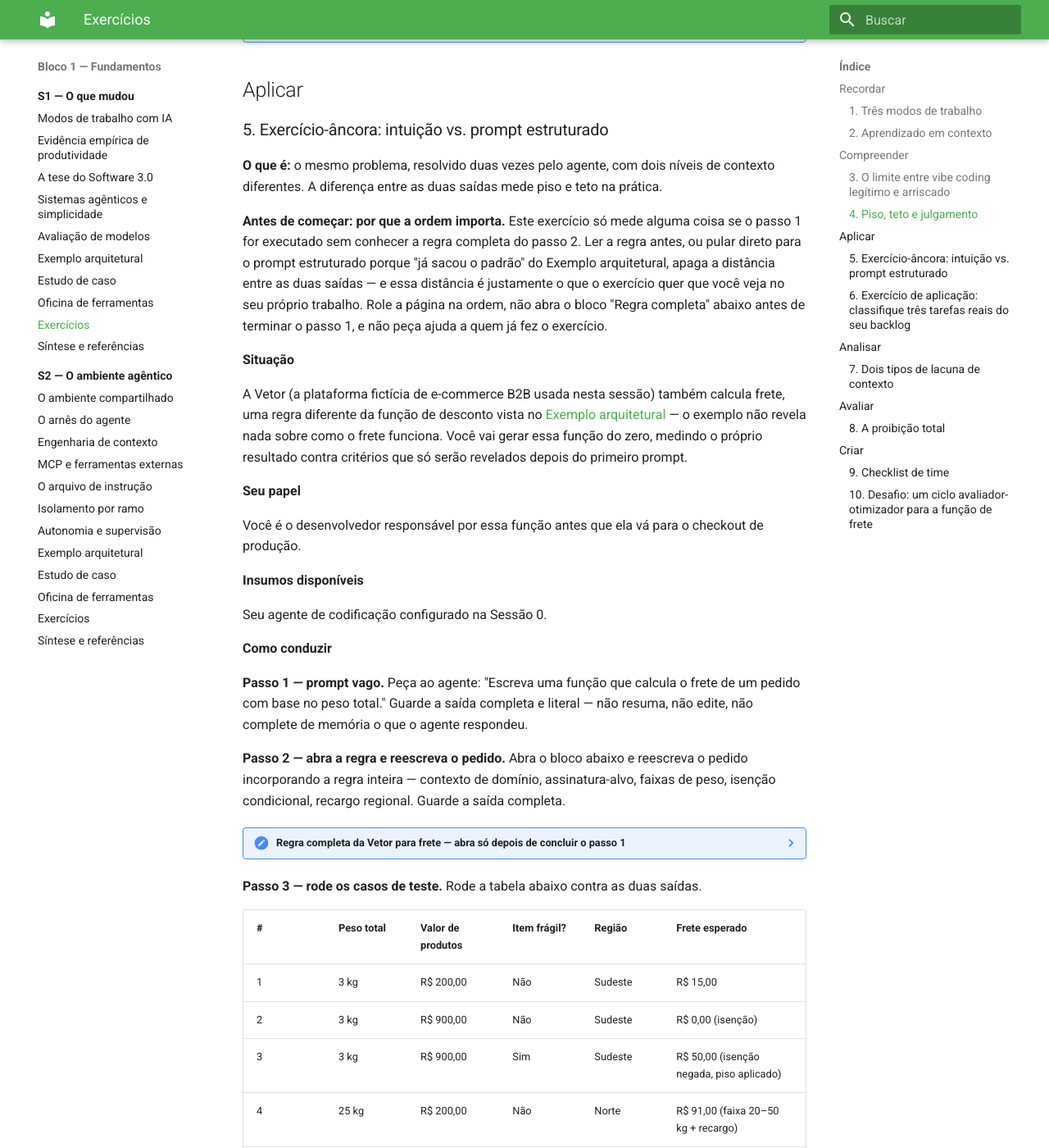
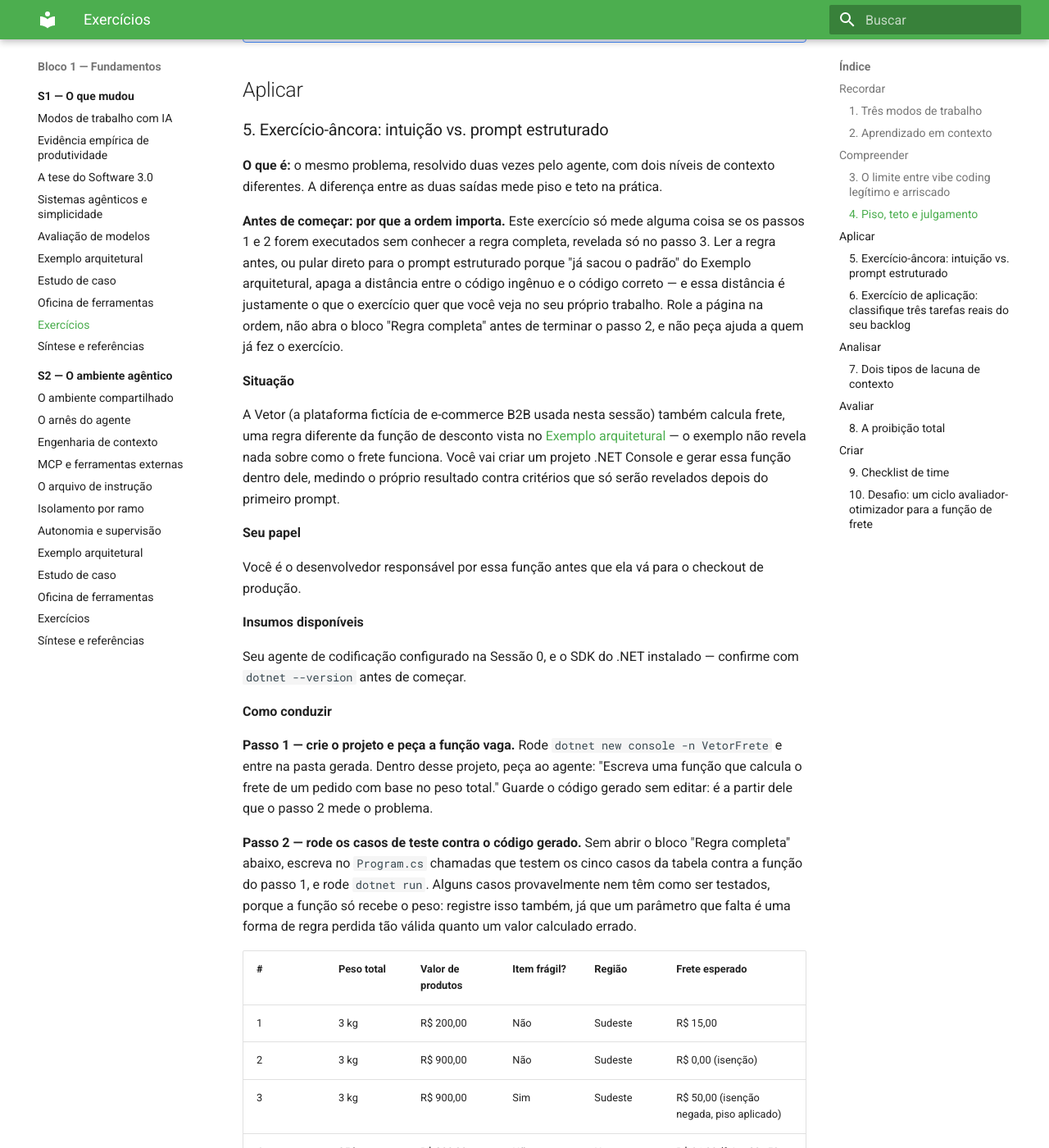
Before and after one commit to arkhibr/workshops-ia-agentica, an MkDocs documentation site: the page built from docs/sessao-01-o-que-mudou/exercicios.md, in a window 1280 px wide and 1400 px high, scrolled down 1095 px. Shown: the whole window at 82% size. Built offline with MkDocs 1.6.1 and Material for MkDocs 9.7.7, drawn with Linux system fonts in a browser that asks for light colours; some of the changed text lies outside the part shown.

Commit message:
feat(s1): exercício-âncora vira hands-on num projeto .NET Console
Antes o exercício comparava só texto gerado pelo agente ("as duas saídas"),
sem executar nada. Agora o aluno cria um projeto real (dotnet new console) e
roda os cinco casos de teste contra o código de verdade, com dotnet run,
antes de implementar a regra completa — o mesmo espírito de piso/teto, mas
com execução real em vez de leitura de texto.

Reordena os três passos: 1) criar o projeto e pedir a função vaga; 2) rodar
os casos de teste contra esse código, sem ver a regra ainda — vários casos
provavelmente nem têm como ser testados, porque a função só recebe o peso, o
que já é uma forma de regra perdida; 3) só então abrir a regra completa e
implementá-la no mesmo projeto, revalidando os cinco casos.

Ajusta a instrução de "não espiar antes da hora", os critérios de avaliação
e a dica ao facilitador para os novos números de passo (o corte passa a ser
depois do passo 2, não do passo 1) e para evidência em dotnet run, não mais
em texto colado do agente.

Co-Authored-By: Claude Haiku 4.5 <noreply@anthropic.com>

```diff
--- a/docs/sessao-01-o-que-mudou/exercicios.md
+++ b/docs/sessao-01-o-que-mudou/exercicios.md
@@ -52,11 +52,11 @@ Confunde piso (o código roda) com teto (o código está correto e testável) e
 
 **O que é:** o mesmo problema, resolvido duas vezes pelo agente, com dois níveis de contexto diferentes. A diferença entre as duas saídas mede piso e teto na prática.
 
-**Antes de começar: por que a ordem importa.** Este exercício só mede alguma coisa se o passo 1 for executado sem conhecer a regra completa do passo 2. Ler a regra antes, ou pular direto para o prompt estruturado porque "já sacou o padrão" do Exemplo arquitetural, apaga a distância entre as duas saídas — e essa distância é justamente o que o exercício quer que você veja no seu próprio trabalho. Role a página na ordem, não abra o bloco "Regra completa" abaixo antes de terminar o passo 1, e não peça ajuda a quem já fez o exercício.
+**Antes de começar: por que a ordem importa.** Este exercício só mede alguma coisa se os passos 1 e 2 forem executados sem conhecer a regra completa, revelada só no passo 3. Ler a regra antes, ou pular direto para o prompt estruturado porque "já sacou o padrão" do Exemplo arquitetural, apaga a distância entre o código ingênuo e o código correto — e essa distância é justamente o que o exercício quer que você veja no seu próprio trabalho. Role a página na ordem, não abra o bloco "Regra completa" antes de terminar o passo 2, e não peça ajuda a quem já fez o exercício.
 
 **Situação**
 
-A Vetor (a plataforma fictícia de e-commerce B2B usada nesta sessão) também calcula frete, uma regra diferente da função de desconto vista no [Exemplo arquitetural](exemplo-arquitetural.md) — o exemplo não revela nada sobre como o frete funciona. Você vai gerar essa função do zero, medindo o próprio resultado contra critérios que só serão revelados depois do primeiro prompt.
+A Vetor (a plataforma fictícia de e-commerce B2B usada nesta sessão) também calcula frete, uma regra diferente da função de desconto vista no [Exemplo arquitetural](exemplo-arquitetural.md) — o exemplo não revela nada sobre como o frete funciona. Você vai criar um projeto .NET Console e gerar essa função dentro dele, medindo o próprio resultado contra critérios que só serão revelados depois do primeiro prompt.
 
 **Seu papel**
 
@@ -64,15 +64,23 @@ Você é o desenvolvedor responsável por essa função antes que ela vá para o
 
 **Insumos disponíveis**
 
-Seu agente de codificação configurado na Sessão 0.
+Seu agente de codificação configurado na Sessão 0, e o SDK do .NET instalado — confirme com `dotnet --version` antes de começar.
 
 **Como conduzir**
 
-**Passo 1 — prompt vago.** Peça ao agente: "Escreva uma função que calcula o frete de um pedido com base no peso total." Guarde a saída completa e literal — não resuma, não edite, não complete de memória o que o agente respondeu.
+**Passo 1 — crie o projeto e peça a função vaga.** Rode `dotnet new console -n VetorFrete` e entre na pasta gerada. Dentro desse projeto, peça ao agente: "Escreva uma função que calcula o frete de um pedido com base no peso total." Guarde o código gerado sem editar: é a partir dele que o passo 2 mede o problema.
 
-**Passo 2 — abra a regra e reescreva o pedido.** Abra o bloco abaixo e reescreva o pedido incorporando a regra inteira — contexto de domínio, assinatura-alvo, faixas de peso, isenção condicional, recargo regional. Guarde a saída completa.
+**Passo 2 — rode os casos de teste contra o código gerado.** Sem abrir o bloco "Regra completa" abaixo, escreva no `Program.cs` chamadas que testem os cinco casos da tabela contra a função do passo 1, e rode `dotnet run`. Alguns casos provavelmente nem têm como ser testados, porque a função só recebe o peso: registre isso também, já que um parâmetro que falta é uma forma de regra perdida tão válida quanto um valor calculado errado.
 
-??? note "Regra completa da Vetor para frete — abra só depois de concluir o passo 1"
+| # | Peso total | Valor de produtos | Item frágil? | Região | Frete esperado |
+|---|---|---|---|---|---|
+| 1 | 3 kg | R$ 200,00 | Não | Sudeste | R$ 15,00 |
+| 2 | 3 kg | R$ 900,00 | Não | Sudeste | R$ 0,00 (isenção) |
+| 3 | 3 kg | R$ 900,00 | Sim | Sudeste | R$ 50,00 (isenção negada, piso aplicado) |
+| 4 | 25 kg | R$ 200,00 | Não | Norte | R$ 91,00 (faixa 20–50 kg + recargo) |
+| 5 | 3 kg | R$ 900,00 | Sim | Norte | R$ 65,00 (piso de frágil + recargo, nessa ordem) |
+
+??? note "Regra completa da Vetor para frete — abra só depois de concluir o passo 2"
     Tabela de frete por peso total do pedido:
 
     | Peso total do pedido | Frete base |
@@ -87,32 +95,24 @@ Seu agente de codificação configurado na Sessão 0.
     - Pedidos com valor de produtos ≥ R$ 800,00 têm frete grátis — **exceto** se o pedido contiver item da categoria "frágil": nesse caso a isenção é negada, e o frete nunca é menor que R$ 50,00, mesmo que a faixa de peso indicasse um valor menor.
     - Entregas para a região Norte recebem recargo de 30% sobre o frete **já calculado** — depois de aplicar a isenção e o piso de item frágil, nunca sobre o frete base isolado.
 
-**Passo 3 — rode os casos de teste.** Rode a tabela abaixo contra as duas saídas.
-
-| # | Peso total | Valor de produtos | Item frágil? | Região | Frete esperado |
-|---|---|---|---|---|---|
-| 1 | 3 kg | R$ 200,00 | Não | Sudeste | R$ 15,00 |
-| 2 | 3 kg | R$ 900,00 | Não | Sudeste | R$ 0,00 (isenção) |
-| 3 | 3 kg | R$ 900,00 | Sim | Sudeste | R$ 50,00 (isenção negada, piso aplicado) |
-| 4 | 25 kg | R$ 200,00 | Não | Norte | R$ 91,00 (faixa 20–50 kg + recargo) |
-| 5 | 3 kg | R$ 900,00 | Sim | Norte | R$ 65,00 (piso de frágil + recargo, nessa ordem) |
+**Passo 3 — implemente a regra completa no mesmo projeto.** Abra o bloco acima e peça ao agente, ainda dentro do projeto `VetorFrete`, para reescrever a função incorporando a regra inteira: contexto de domínio, assinatura-alvo, faixas de peso, isenção condicional, recargo regional. Rode os cinco casos de novo com `dotnet run` e confirme que todos passam.
 
 **Entrega esperada**
 
-As duas saídas (passos 1 e 2), sem edição, e uma tabela marcando quais dos cinco casos cada versão passa. Cole a saída bruta do agente, não uma descrição do que ele fez.
+O código gerado no passo 1, a saída de `dotnet run` do passo 2 (incluindo os casos que não puderam ser testados e por quê), o código reescrito no passo 3, e a saída de `dotnet run` confirmando os cinco casos.
 
 **Critérios de avaliação**
 
 | Critério | Peso | O que evidencia atendimento adequado |
 |---|---:|---|
-| Execução dos dois prompts, na ordem, sem espiar a regra antes do passo 1 | 20% | As duas saídas foram geradas e preservadas, sem edição manual, e a saída do passo 1 não usa nenhum termo da regra que só aparece no bloco oculto (ex.: "frágil", "Norte", "30%") |
-| Verificação dos cinco casos | 40% | Cada caso foi de fato testado contra as duas saídas, não estimado |
+| Execução na ordem, sem abrir a regra antes do passo 2 | 20% | O código do passo 1 não usa nenhum termo da regra que só aparece no bloco oculto (ex.: "frágil", "Norte", "30%"), e o `dotnet run` do passo 2 foi de fato executado antes de abrir a regra |
+| Verificação dos cinco casos contra o código do passo 1 | 40% | Cada caso foi de fato rodado ou registrado como impossível de testar, não estimado |
 | Diagnóstico | 40% | Aponta com precisão qual caso revela a diferença e por que — em especial o caso 5, o único em que as duas exceções se cruzam |
 
-**Como verificar antes de entregar:** confira se o caso 5 (o único em que isenção negada, piso e recargo regional se compõem ao mesmo tempo) foi mesmo testado, não só assumido como correto. Se a sua saída do passo 1 já continha a palavra "frágil" ou tratava a região Norte de forma diferente, você provavelmente abriu a regra antes da hora — refaça o passo 1 puro, porque o dado da comparação ficou contaminado.
+**Como verificar antes de entregar:** confira se o caso 5 (o único em que isenção negada, piso e recargo regional se compõem ao mesmo tempo) foi mesmo testado contra o código final, não só assumido como correto. Se o código do passo 1 já continha a palavra "frágil" ou tratava a região Norte de forma diferente, você provavelmente abriu a regra antes da hora — recrie o projeto do zero, porque o dado da comparação ficou contaminado.
 
 !!! tip "Reforço para o facilitador"
-    Peça a duas ou três pessoas para lerem em voz alta, sem preparar, a saída do passo 1. Quem abriu a regra antes da hora tende a produzir uma função "genérica correta demais" para não ter visto nada — vocabulário de domínio (peso, frágil, região) aparecendo sem que a regra tenha sido mostrada é o sinal de alerta.
+    Peça a duas ou três pessoas para mostrarem a tela com o `dotnet run` do passo 2. Quem abriu a regra antes da hora tende a ter um código "genérico correto demais" para não ter visto nada — vocabulário de domínio (peso, frágil, região) aparecendo no passo 1 é o sinal de alerta.
 
 ### 6. Exercício de aplicação: classifique três tarefas reais do seu backlog
 
```
